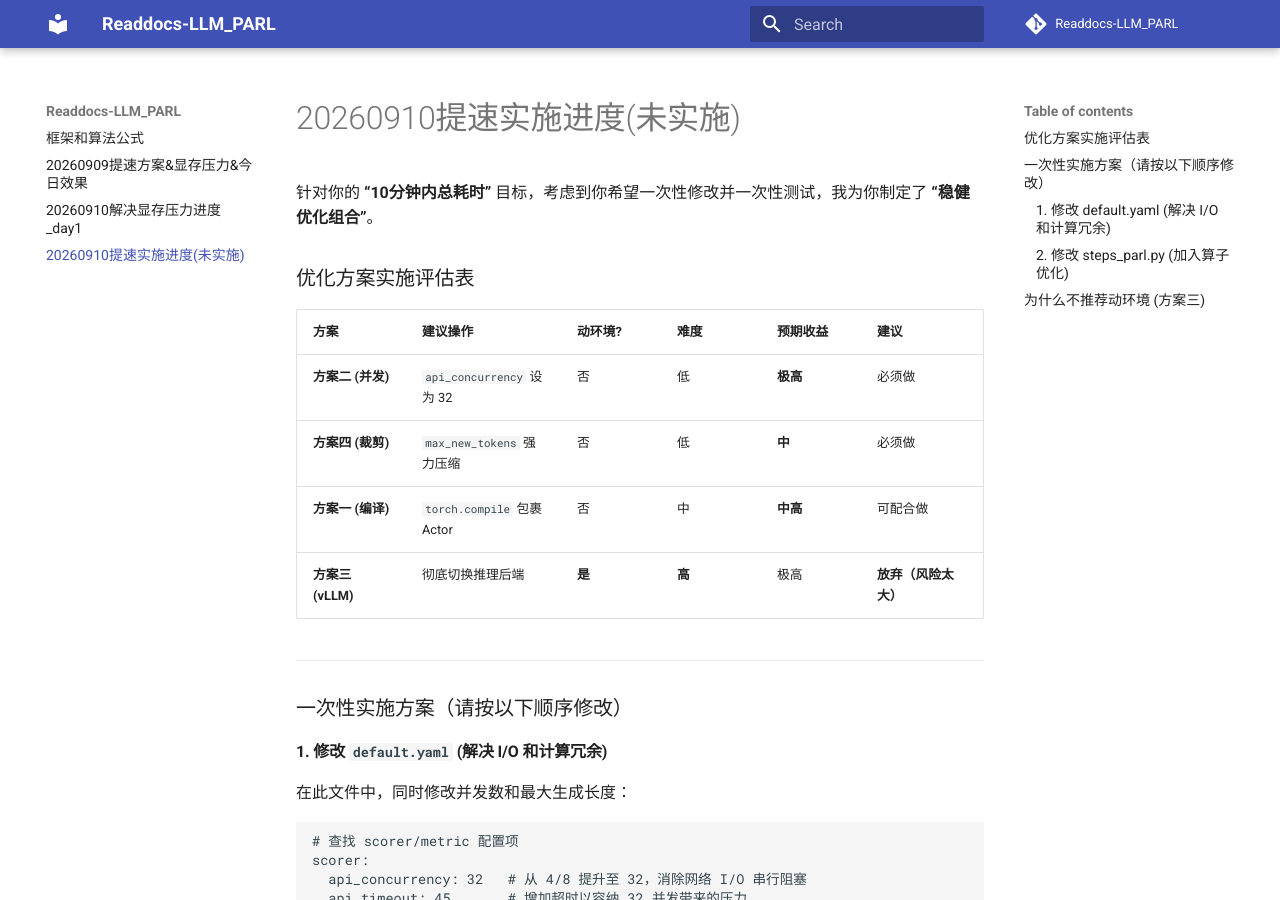
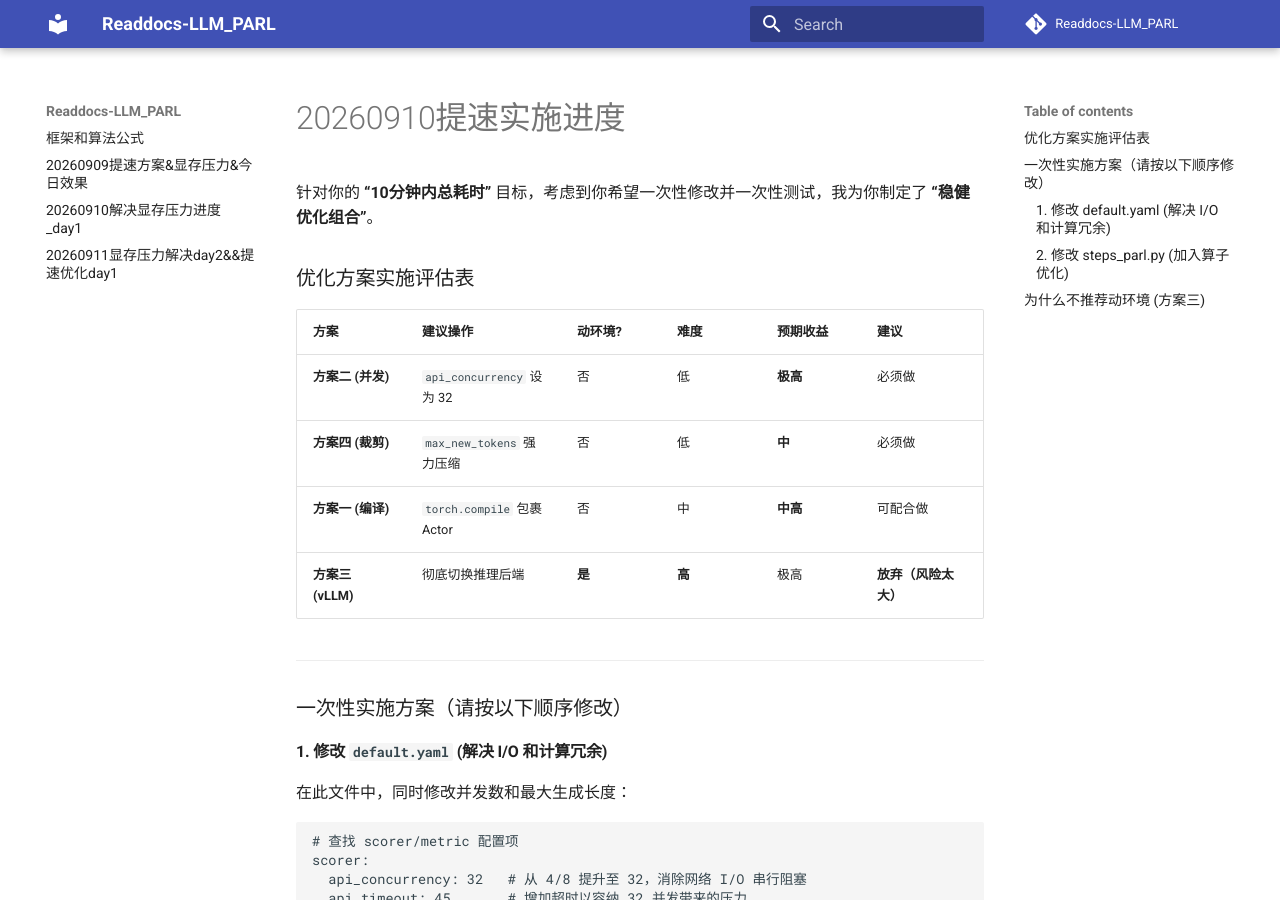
Before and after one commit to Luffy521-art/Readdocs-LLM_PARL, an MkDocs documentation site: the page built from docs/20260910提速实施进度.md, in a window 1280 px wide and 900 px high. Built offline with MkDocs 1.6.1 and Material for MkDocs 9.7.7, drawn with Linux system fonts in a browser that asks for light colours; comment, search, counter and statistics services are not loaded.

Commit message:
Update mkdocs.yml

```diff
--- a/mkdocs.yml
+++ b/mkdocs.yml
@@ -11,7 +11,7 @@ nav:
   - 框架和算法公式: index.md
   - 20260909提速方案&显存压力&今日效果: 20260909提速方案&显存压力&今日效果.md
   - 20260910解决显存压力进度_day1: 20260910解决显存压力进度_day1.md
-  - 20260910提速实施进度(未实施): 20260910提速实施进度.md
+  - 20260911显存压力解决day2&&提速优化day1: 20260911显存压力解决day2&&提速优化day1.md
 
 
 markdown_extensions:
```
